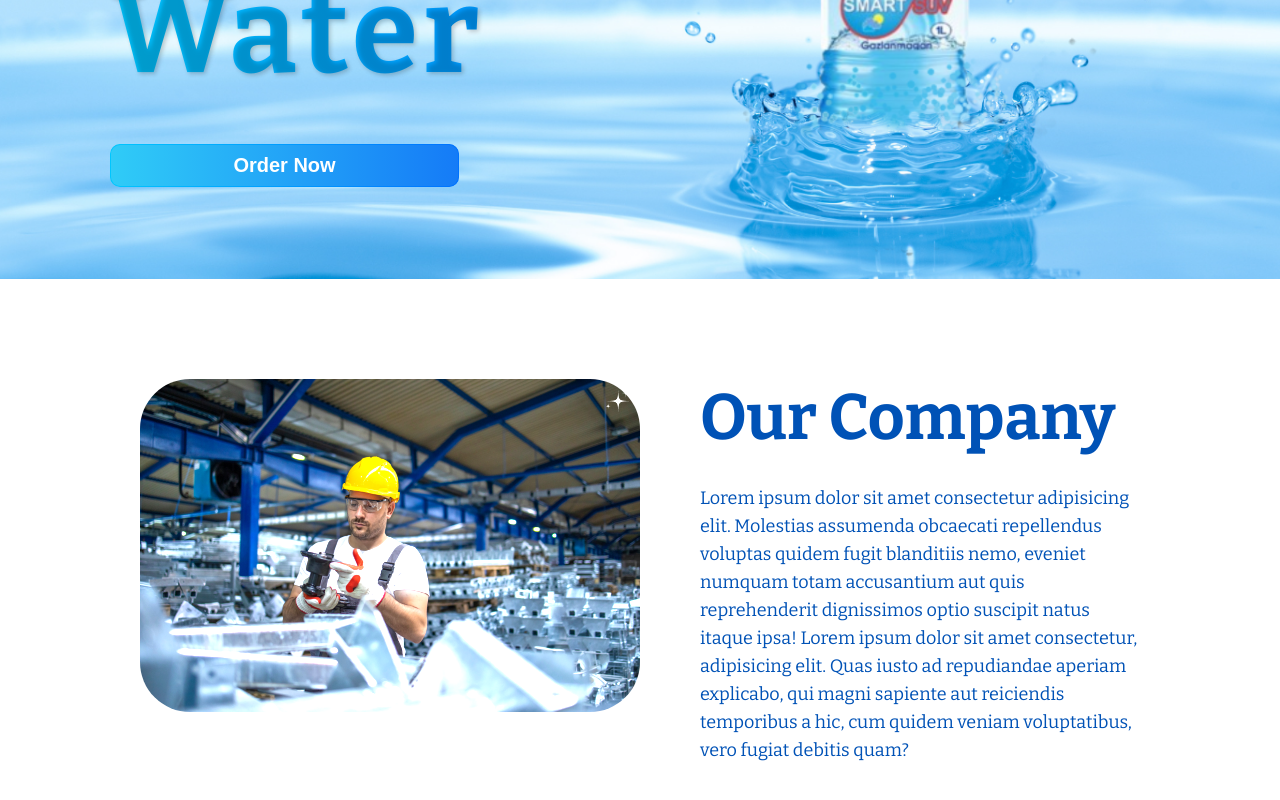
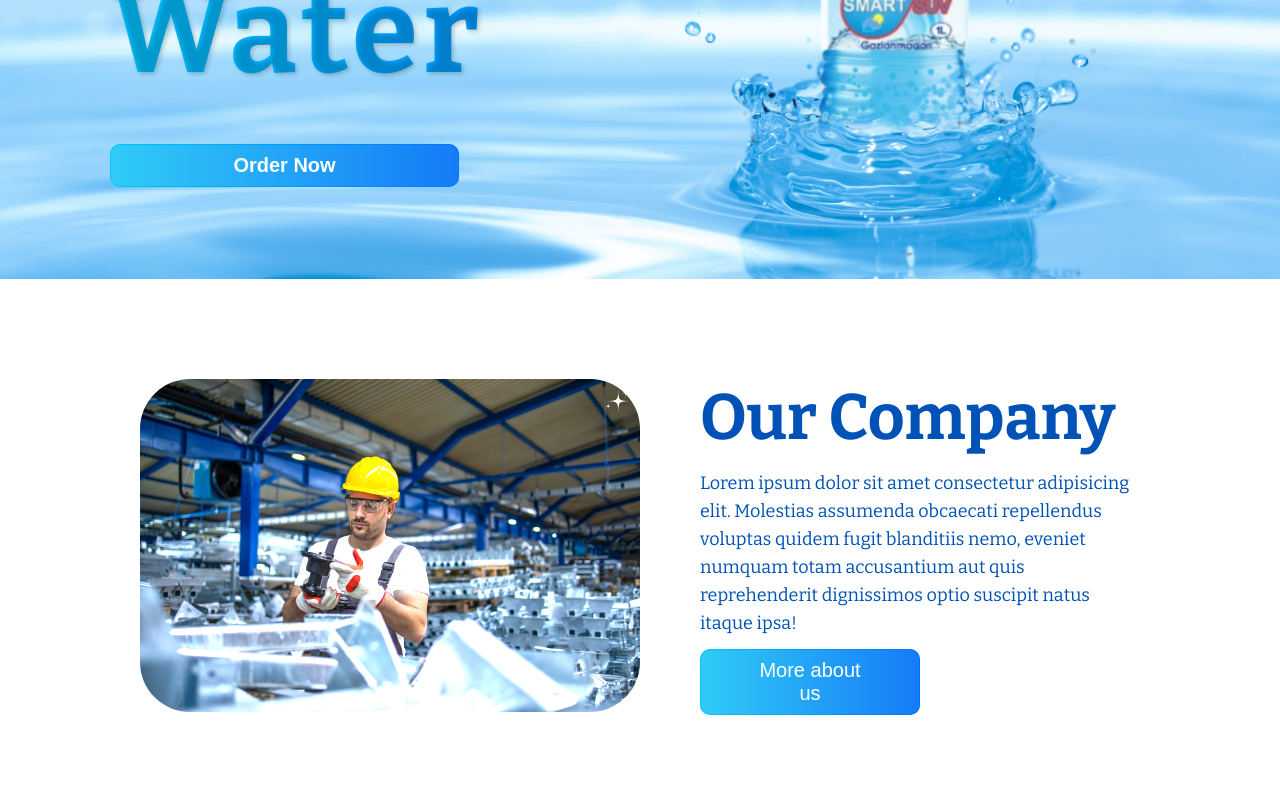
Before and after one commit to pokizadev/smart-suv, a React (Create React App) app: page / in a window 1280 px wide. Shown: the part 468-1268 px from the top of the page. Built offline with nearby package versions, Linux system fonts and the light colour scheme.

Commit message:
Add More about us button

```diff
--- a/src/landing-page/company-section/Company.tsx
+++ b/src/landing-page/company-section/Company.tsx
@@ -1,6 +1,7 @@
 import { Container, Content } from "../components/Container";
 import styled from "styled-components";
 import CompanyImg from "../../assets/companyleft.png";
+import { Button } from "../../design-system/button/Button";
 
 const CompanyContent = styled(Content)`
     display: flex;
@@ -18,18 +19,77 @@ const CompanySectionImage = styled.img`
 const CompanySectionRight = styled.div`
     width: 50%;
     padding: var(--space-60);
+    display: flex;
+    flex-direction: column;
+    justify-content: space-between;
 `;
 
 const CompanySectionTitle = styled.h2`
     font-size: var(--font-size-64);
     color: var(--text-color);
-    margin-bottom: var(--space-28);
+    margin-bottom: var(--space-14);
 `;
 
 const CompanySectionText = styled.p`
     font-size: var(--font-size-18);
     line-height: var(--line-height-28);
     color: var(--text-color);
+`;
+
+const CompanyButton = styled(Button)`
+    position: relative;
+    display: inline-block;
+    padding: 1rem 5rem;
+    font-size: 2rem;
+    color: var(--white);
+    background: linear-gradient(90deg, #30ccf7, #157bf7);
+    background-clip: border-box;
+    -webkit-background-clip: border-box;
+    border: none;
+    cursor: pointer;
+    text-align: center;
+    text-decoration: none;
+    outline: none;
+    transition: background-color 0.3s, color 0.3s;
+    width: 50%;
+    background-color: transparent;
+    border-radius: 1rem;
+
+    &:before {
+        content: "";
+        position: absolute;
+        top: 0;
+        left: 0;
+        right: 0;
+        bottom: 0;
+        border-radius: 1rem;
+        padding: 0.1rem;
+        mask: initial;
+        background: linear-gradient(90deg, #00c6ff, #0072ff);
+        -webkit-mask: linear-gradient(#fff 0 0) content-box,
+            linear-gradient(#ff3131 0 0);
+        -webkit-mask-composite: xor;
+        mask-composite: exclude;
+    }
+
+    &:hover {
+        background-color: #0072ff;
+        color: #fff;
+        background-clip: border-box;
+        -webkit-background-clip: border-box;
+        -webkit-text-fill-color: #fff;
+    }
+
+    @media (max-width: 768px) {
+        width: auto;
+        padding: 0.5rem 1rem;
+        font-size: 1rem;
+    }
+`;
+
+const ButtonWrapper = styled.div`
+    display: flex;
+    gap: var(--space-72);
 `;
 
 const Company = () => {
@@ -42,8 +102,15 @@ const Company = () => {
                 <CompanySectionRight>
                     <CompanySectionTitle>Our Company</CompanySectionTitle>
                     <CompanySectionText>
-                        Lorem ipsum dolor sit amet consectetur adipisicing elit. Molestias assumenda obcaecati repellendus voluptas quidem fugit blanditiis nemo, eveniet numquam totam accusantium aut quis reprehenderit dignissimos optio suscipit natus itaque ipsa! Lorem ipsum dolor sit amet consectetur, adipisicing elit. Quas iusto ad repudiandae aperiam explicabo, qui magni sapiente aut reiciendis temporibus a hic, cum quidem veniam voluptatibus, vero fugiat debitis quam?
+                        Lorem ipsum dolor sit amet consectetur adipisicing elit.
+                        Molestias assumenda obcaecati repellendus voluptas
+                        quidem fugit blanditiis nemo, eveniet numquam totam
+                        accusantium aut quis reprehenderit dignissimos optio
+                        suscipit natus itaque ipsa!
                     </CompanySectionText>
+                    <ButtonWrapper>
+                        <CompanyButton>More about us</CompanyButton>
+                    </ButtonWrapper>
                 </CompanySectionRight>
             </CompanyContent>
         </Container>
```
